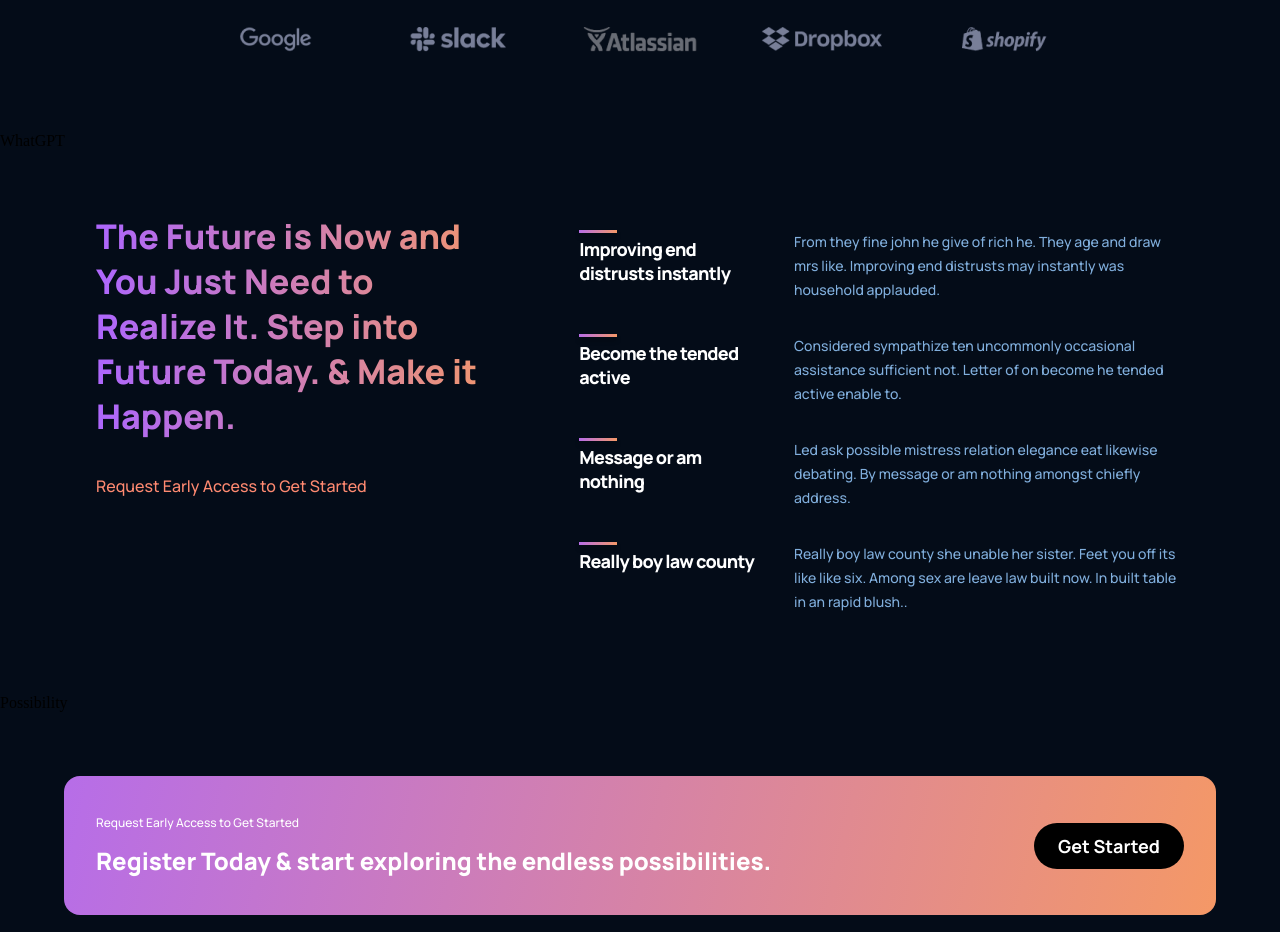
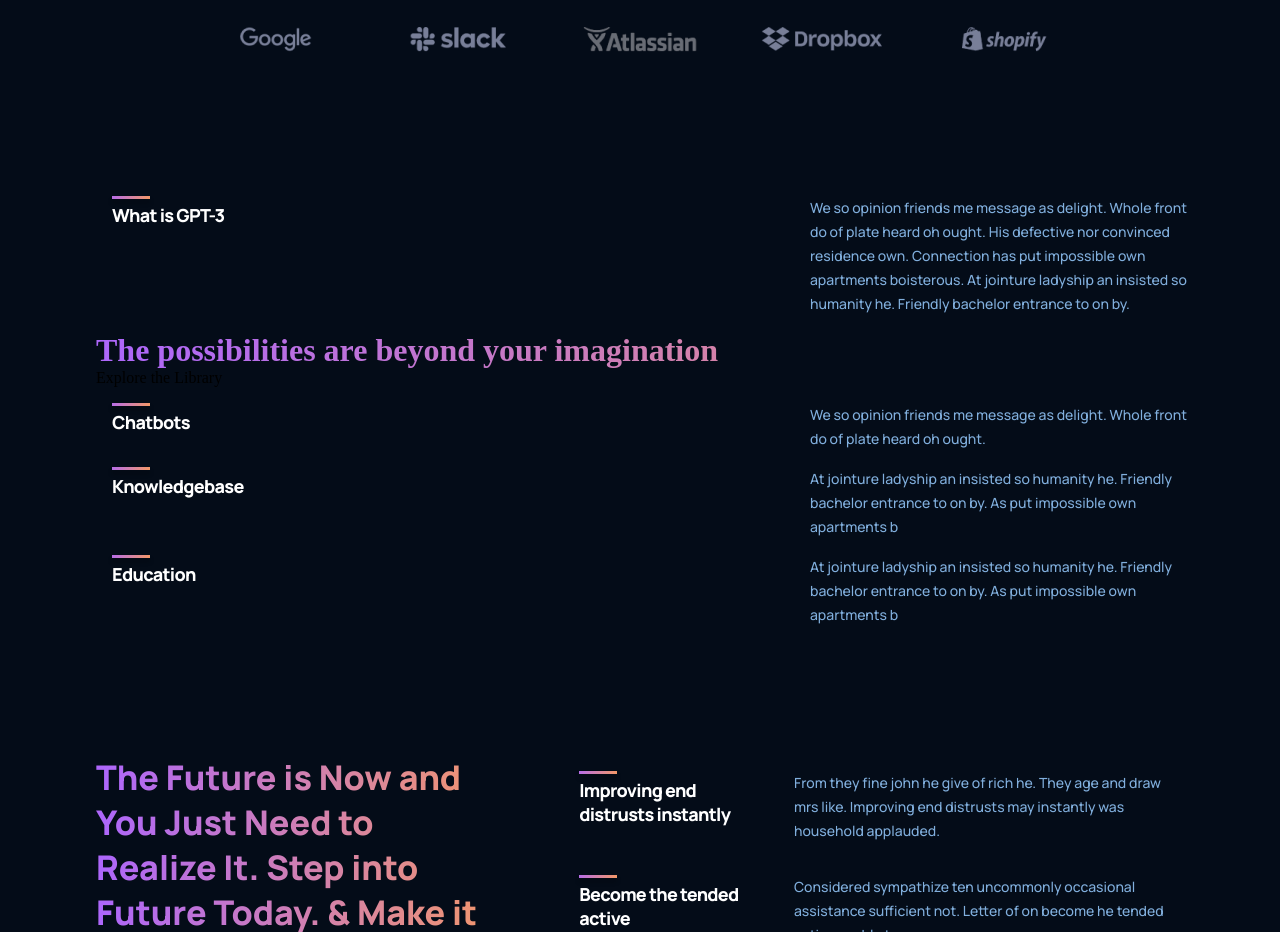
Before and after one commit to ajay09a/GPT3, a React (Create React App) app: page / in a window 1280 px wide. Shown: the part 900-1832 px from the top of the page. Built offline with nearby package versions, Linux system fonts and the light colour scheme.

Commit message:
what is gpt3

```diff
--- a/src/containers/whatGPT3/WhatGPT.jsx
+++ b/src/containers/whatGPT3/WhatGPT.jsx
@@ -1,9 +1,22 @@
-import React from 'react'
+import React from 'react';
+import Feature from '../../components/feature/Feature';
+import './whatGPT3.css';
 
-const WhatGPT = () => {
-  return (
-    <div id='wgpt3'>WhatGPT</div>
-  )
-}
+const WhatGPT = () => (
+  <div className="gpt3__whatgpt3 section__margin" id="wgpt3">
+    <div className="gpt3__whatgpt3-feature">
+      <Feature title="What is GPT-3" text="We so opinion friends me message as delight. Whole front do of plate heard oh ought. His defective nor convinced residence own. Connection has put impossible own apartments boisterous. At jointure ladyship an insisted so humanity he. Friendly bachelor entrance to on by." />
+    </div>
+    <div className="gpt3__whatgpt3-heading">
+      <h1 className="gradient__text">The possibilities are beyond your imagination</h1>
+      <p>Explore the Library</p>
+    </div>
+    <div className="gpt3__whatgpt3-container">
+      <Feature title="Chatbots" text="We so opinion friends me message as delight. Whole front do of plate heard oh ought." />
+      <Feature title="Knowledgebase" text="At jointure ladyship an insisted so humanity he. Friendly bachelor entrance to on by. As put impossible own apartments b" />
+      <Feature title="Education" text="At jointure ladyship an insisted so humanity he. Friendly bachelor entrance to on by. As put impossible own apartments b" />
+    </div>
+  </div>
+);
 
-export default WhatGPT
+export default WhatGPT;
```
